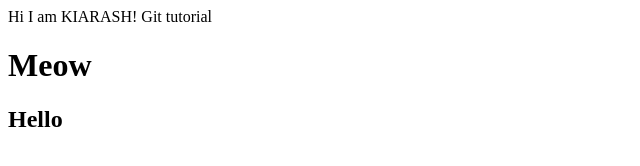
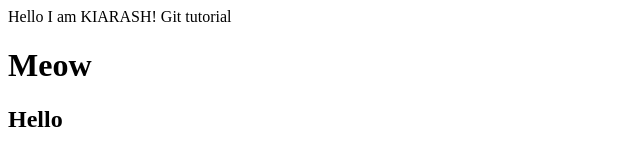
Before and after one commit to kiarash1015/NLP-Repos, a plain HTML site: page index.html in a window 1280 px wide. Shown: the full height of the page, 0-640 px from the left. Drawn offline with Linux system fonts and the light colour scheme.

Commit message:
change hi to hello in h1

```diff
--- a/index.html
+++ b/index.html
@@ -6,7 +6,7 @@
     <title>Document</title>
 </head>
 <body>
-    Hi I am KIARASH!
+    Hello I am KIARASH!
     Git tutorial
     <h1>Meow</h1>
     <h2>Hello
```
